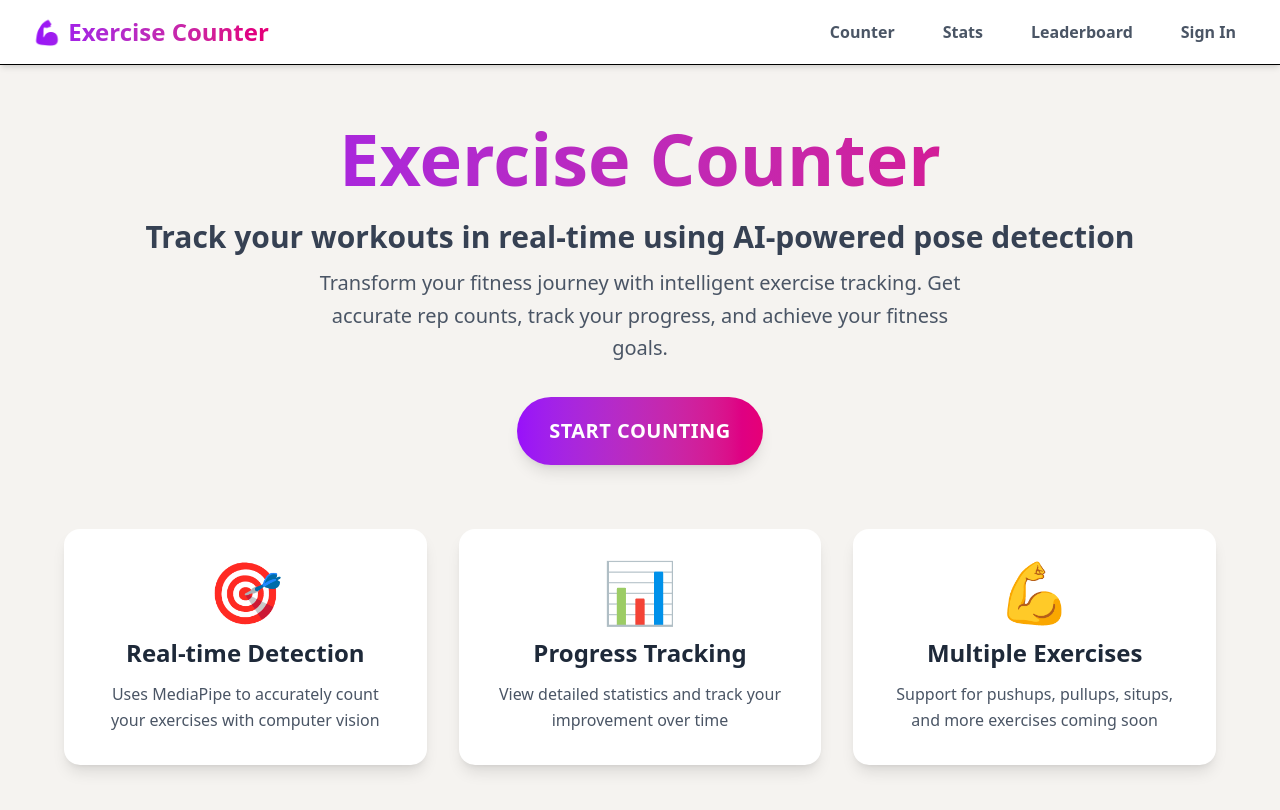
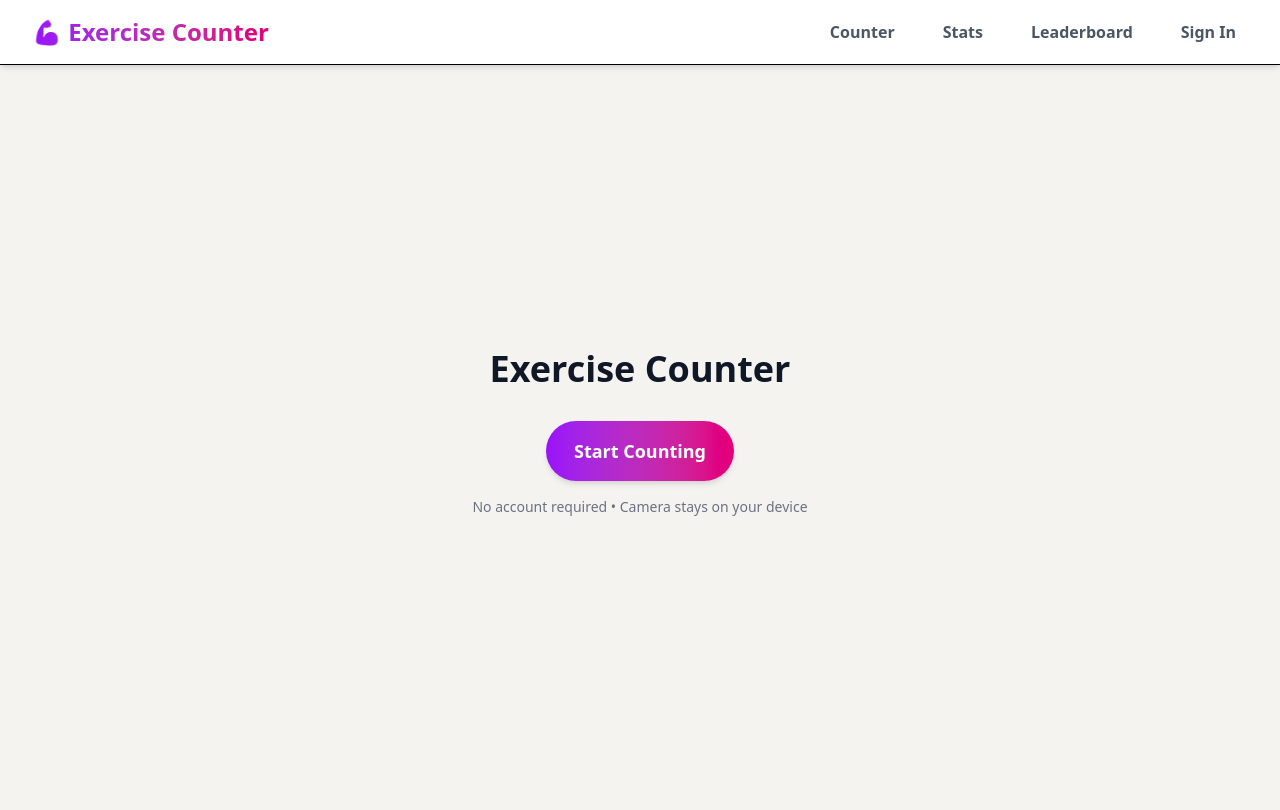
Before and after one commit to bleep333/exercise-counter, a Next.js app: page / in a window 1280 px wide. Shown: the top 810 px of the page. Built offline with nearby package versions, Linux system fonts and the light colour scheme; no server answers.

Commit message:
Simplify landing page

```diff
--- a/app/page.tsx
+++ b/app/page.tsx
@@ -2,50 +2,24 @@
 
 export default function Home() {
   return (
-    <main className="flex justify-center items-center min-h-[calc(100vh-4rem)] py-12 px-4 sm:px-6 lg:px-8">
-      <div className="max-w-6xl w-full text-center">
-        <div className="mb-12 sm:mb-16">
-          <h1 className="text-4xl sm:text-5xl md:text-6xl lg:text-7xl font-extrabold bg-gradient-to-r from-purple-600 to-pink-600 bg-clip-text text-transparent mb-4 leading-tight">
-            Exercise Counter
-          </h1>
-          <p className="text-xl sm:text-2xl md:text-3xl text-gray-700 mb-3 font-semibold">
-            Track your workouts in real-time using AI-powered pose detection
-          </p>
-          <p className="text-base sm:text-lg md:text-xl text-gray-600 mb-8 max-w-2xl mx-auto leading-relaxed">
-            Transform your fitness journey with intelligent exercise tracking.
-            Get accurate rep counts, track your progress, and achieve your fitness goals.
-          </p>
+    <main className="flex items-center justify-center min-h-[calc(100vh-4rem)] px-4 sm:px-6 lg:px-8">
+      <div className="w-full max-w-xl text-center">
+        <h1 className="text-3xl sm:text-4xl font-semibold text-gray-900">
+          Exercise Counter
+        </h1>
+
+        <div className="mt-8">
           <Link
             href="/counter"
-            className="inline-block px-6 py-4 sm:px-8 sm:py-5 bg-gradient-to-r from-purple-600 to-pink-600 text-white text-lg sm:text-xl font-bold rounded-full shadow-lg hover:shadow-xl hover:-translate-y-1 hover:scale-105 transition-all duration-300 uppercase tracking-wide"
+            className="inline-flex items-center justify-center px-7 py-4 rounded-full bg-gradient-to-r from-purple-600 to-pink-600 text-white text-lg font-semibold shadow-md hover:shadow-lg hover:opacity-95 transition"
           >
             Start Counting
           </Link>
         </div>
 
-        <div className="grid grid-cols-1 md:grid-cols-3 gap-6 sm:gap-8 mt-12">
-          <div className="bg-white rounded-2xl p-6 sm:p-8 shadow-lg hover:shadow-xl hover:-translate-y-2 transition-all duration-300 text-center">
-            <div className="text-5xl sm:text-6xl mb-4">🎯</div>
-            <h3 className="text-xl sm:text-2xl font-bold text-gray-800 mb-3">Real-time Detection</h3>
-            <p className="text-gray-600 text-sm sm:text-base leading-relaxed">
-              Uses MediaPipe to accurately count your exercises with computer vision
-            </p>
-          </div>
-          <div className="bg-white rounded-2xl p-6 sm:p-8 shadow-lg hover:shadow-xl hover:-translate-y-2 transition-all duration-300 text-center">
-            <div className="text-5xl sm:text-6xl mb-4">📊</div>
-            <h3 className="text-xl sm:text-2xl font-bold text-gray-800 mb-3">Progress Tracking</h3>
-            <p className="text-gray-600 text-sm sm:text-base leading-relaxed">
-              View detailed statistics and track your improvement over time
-            </p>
-          </div>
-          <div className="bg-white rounded-2xl p-6 sm:p-8 shadow-lg hover:shadow-xl hover:-translate-y-2 transition-all duration-300 text-center">
-            <div className="text-5xl sm:text-6xl mb-4">💪</div>
-            <h3 className="text-xl sm:text-2xl font-bold text-gray-800 mb-3">Multiple Exercises</h3>
-            <p className="text-gray-600 text-sm sm:text-base leading-relaxed">
-              Support for pushups, pullups, situps, and more exercises coming soon
-            </p>
-          </div>
-        </div>
+        <p className="mt-4 text-sm text-gray-500">
+          No account required • Camera stays on your device
+        </p>
       </div>
     </main>
   )
```
